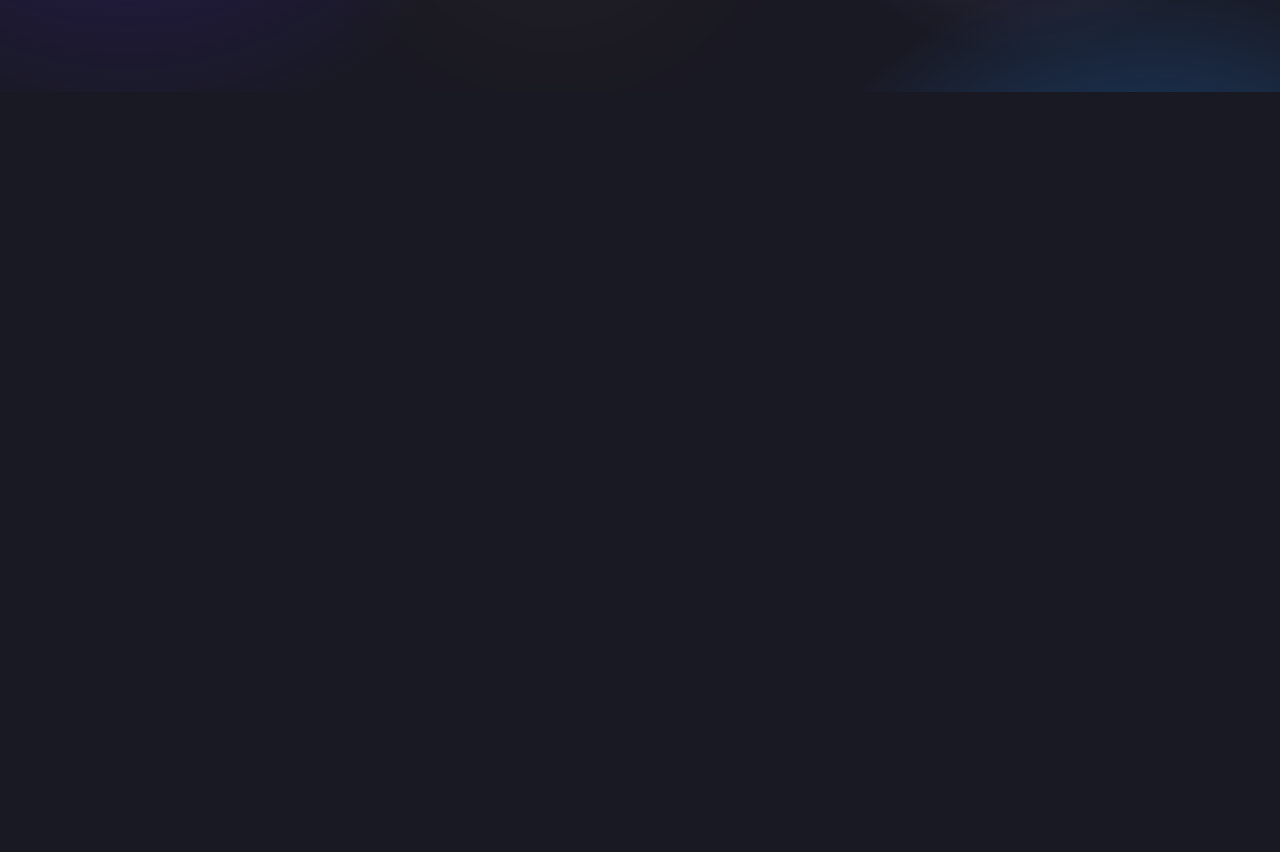
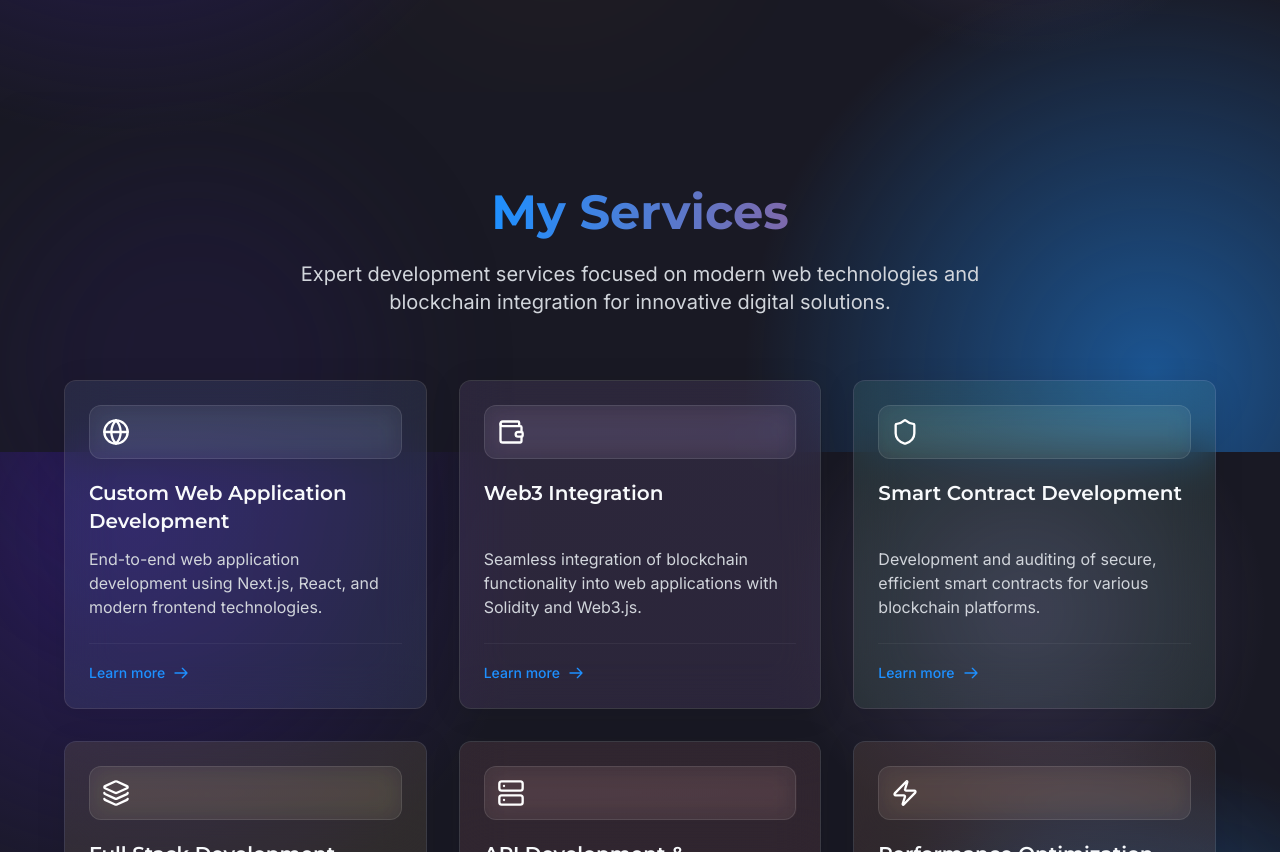
Before and after one commit to Suyash8/portfolio, a Next.js app: page / in a window 1280 px wide. Shown: the part 1948-2800 px from the top of the page. Before the commit the page ends 2040 px from the top, so only its background shows below. Built offline with nearby package versions, Linux system fonts and the light colour scheme.

Commit message:
feat(landing): added services section

```diff
--- /dev/null
+++ b/src/app/_components/services-section.tsx
@@ -0,0 +1,127 @@
+"use client";
+
+import React from "react";
+import { cn } from "@/lib/utils";
+import { motion } from "framer-motion";
+import Link from "next/link";
+import { services } from "@/config/services";
+
+const ServicesSection = () => {
+  const containerVariants = {
+    hidden: { opacity: 0 },
+    visible: {
+      opacity: 1,
+      transition: {
+        delayChildren: 0.3,
+        staggerChildren: 0.1,
+      },
+    },
+  };
+
+  const itemVariants = {
+    hidden: { y: 20, opacity: 0 },
+    visible: {
+      y: 0,
+      opacity: 1,
+      transition: { duration: 0.5 },
+    },
+  };
+
+  return (
+    <section id="services" className="py-24 px-4 relative overflow-hidden">
+      {/* Background decorative elements */}
+      <div className="absolute top-20 left-0 w-96 h-96 rounded-full bg-deep-purple/20 blur-3xl"></div>
+      <div className="absolute bottom-10 right-5 w-80 h-80 rounded-full bg-electric-blue/10 blur-3xl"></div>
+
+      <div className="container mx-auto relative z-10">
+        <motion.div
+          className="text-center mb-16 max-w-3xl mx-auto"
+          initial={{ opacity: 0, y: 20 }}
+          whileInView={{ opacity: 1, y: 0 }}
+          viewport={{ once: true }}
+          transition={{ duration: 0.7 }}
+        >
+          <h2 className="text-4xl md:text-5xl font-bold mb-6">
+            <span className="text-gradient">My Services</span>
+          </h2>
+          <p className="text-xl text-gray-300">
+            Expert development services focused on modern web technologies and
+            blockchain integration for innovative digital solutions.
+          </p>
+        </motion.div>
+
+        <motion.div
+          className="grid grid-cols-1 md:grid-cols-2 lg:grid-cols-3 gap-8 max-w-6xl mx-auto"
+          variants={containerVariants}
+          initial="hidden"
+          whileInView="visible"
+          viewport={{ once: true }}
+        >
+          {services.map((service, index) => (
+            <motion.div
+              key={index}
+              variants={itemVariants}
+              className="relative group"
+            >
+              <Link href={service.link} className="block h-full">
+                <div
+                  className={cn(
+                    "glass-card flex flex-col items-start h-full",
+                    "transition-all duration-500 group-hover:translate-y-[-8px]",
+                    "border border-white/10 backdrop-blur-xl",
+                    "hover:shadow-xl hover:shadow-electric-blue/5",
+                    "relative overflow-hidden"
+                  )}
+                >
+                  {/* Background gradient */}
+                  <div
+                    className={cn(
+                      "absolute inset-0 opacity-30 group-hover:opacity-50 transition-opacity duration-500",
+                      "bg-gradient-to-br",
+                      service.color
+                    )}
+                  ></div>
+
+                  <div className="relative z-10 flex flex-col h-full">
+                    <div className="p-3 rounded-lg bg-white/5 backdrop-blur-md mb-5 border border-white/10">
+                      <service.icon size={28} className="text-white" />
+                    </div>
+
+                    <h3 className="text-xl font-semibold mb-3">
+                      {service.title}
+                    </h3>
+
+                    <p className="text-gray-300 mt-auto">
+                      {service.description}
+                    </p>
+
+                    <div className="mt-6 pt-4 border-t border-white/5 w-full">
+                      <span className="inline-flex items-center text-sm font-medium text-electric-blue group-hover:text-royal-purple transition-colors duration-300">
+                        Learn more
+                        <svg
+                          className="w-4 h-4 ml-2 group-hover:translate-x-1 transition-transform duration-300"
+                          fill="none"
+                          viewBox="0 0 24 24"
+                          stroke="currentColor"
+                        >
+                          <path
+                            strokeLinecap="round"
+                            strokeLinejoin="round"
+                            strokeWidth="2"
+                            d="M14 5l7 7m0 0l-7 7m7-7H3"
+                          />
+                        </svg>
+                      </span>
+                    </div>
+                  </div>
+                </div>
+              </Link>
+            </motion.div>
+          ))}
+        </motion.div>
+      </div>
+    </section>
+  );
+};
+
+export default ServicesSection;
--- a/src/app/page.tsx
+++ b/src/app/page.tsx
@@ -1,12 +1,13 @@
 import HeroSection from "@/app/_components/hero-section";
+import ServicesSection from "@/app/_components/services-section";
 import SkillsSection from "@/app/_components/skills-section";
-import Image from "next/image";
 
 export default function Home() {
   return (
     <main>
       <HeroSection />
       <SkillsSection />
+      <ServicesSection />
     </main>
   );
 }
--- /dev/null
+++ b/src/config/services.tsx
@@ -0,0 +1,76 @@
+import {
+  Code,
+  Globe,
+  Server,
+  Layers,
+  Wallet,
+  Shield,
+  LucideIcon,
+  Zap,
+} from "lucide-react";
+
+export interface Service {
+  title: string;
+  description: string;
+  icon: LucideIcon;
+  delay: number;
+  color: string;
+  link: string;
+}
+
+export const services: Service[] = [
+  {
+    title: "Custom Web Application Development",
+    description:
+      "End-to-end web application development using Next.js, React, and modern frontend technologies.",
+    icon: Globe,
+    delay: 0,
+    color: "from-blue-500/20 to-blue-600/20",
+    link: "/services/web-application-development",
+  },
+  {
+    title: "Web3 Integration",
+    description:
+      "Seamless integration of blockchain functionality into web applications with Solidity and Web3.js.",
+    icon: Wallet,
+    delay: 100,
+    color: "from-purple-500/20 to-purple-600/20",
+    link: "/services/web3-integration",
+  },
+  {
+    title: "Smart Contract Development",
+    description:
+      "Development and auditing of secure, efficient smart contracts for various blockchain platforms.",
+    icon: Shield,
+    delay: 200,
+    color: "from-green-500/20 to-green-600/20",
+    link: "/services/smart-contract-development",
+  },
+  {
+    title: "Full Stack Development",
+    description:
+      "Comprehensive development covering both frontend and backend aspects of web applications.",
+    icon: Layers,
+    delay: 300,
+    color: "from-yellow-500/20 to-yellow-600/20",
+    link: "/services/full-stack-development",
+  },
+  {
+    title: "API Development & Integration",
+    description:
+      "Creation of robust RESTful APIs and integration with third-party services and platforms.",
+    icon: Server,
+    delay: 400,
+    color: "from-red-500/20 to-red-600/20",
+    link: "/services/api-development",
+  },
+  {
+    title: "Performance Optimization",
+    description:
+      "Optimization of web applications for maximum speed, efficiency, and user experience.",
+    icon: Zap,
+    delay: 500,
+    color: "from-orange-500/20 to-orange-600/20",
+    link: "/services/performance-optimization",
+  },
+];
```
